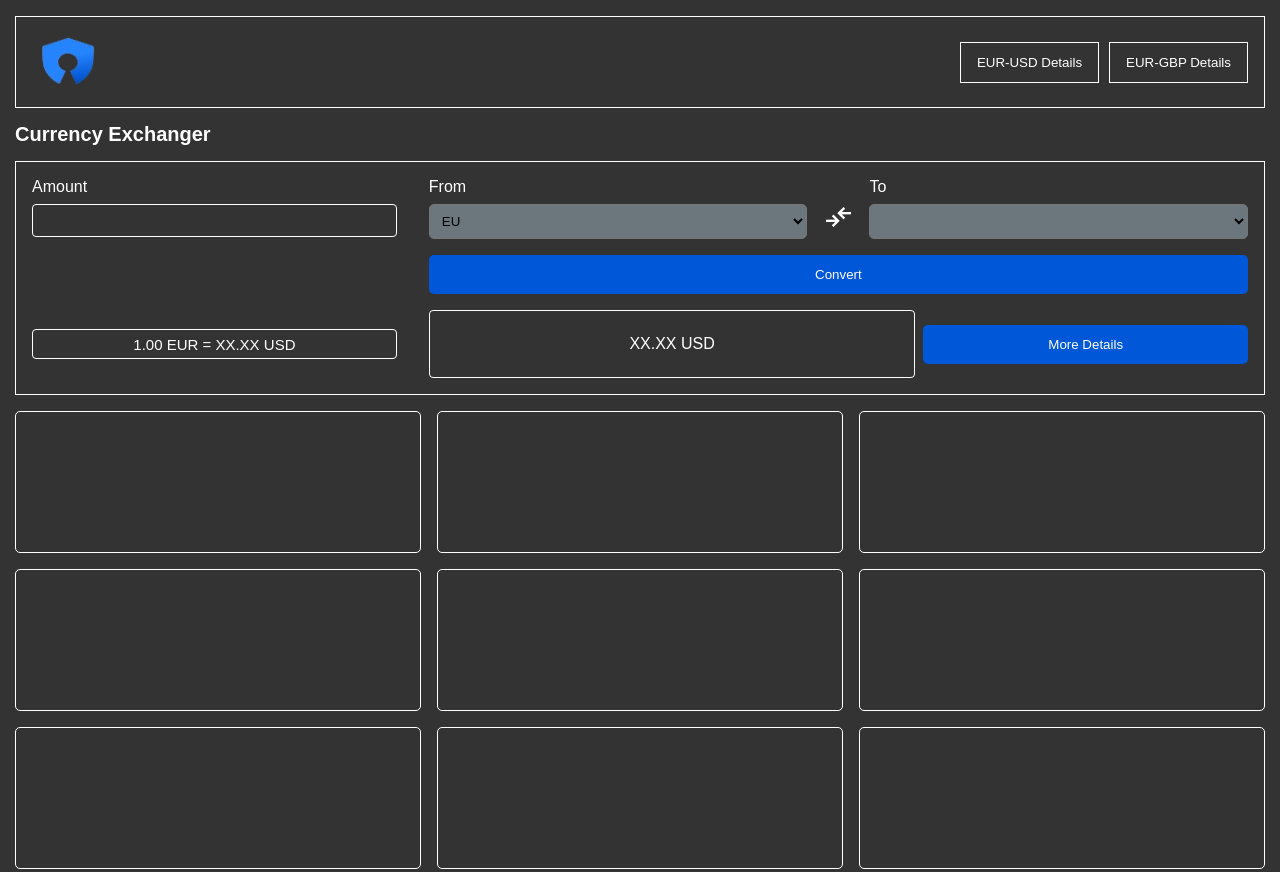
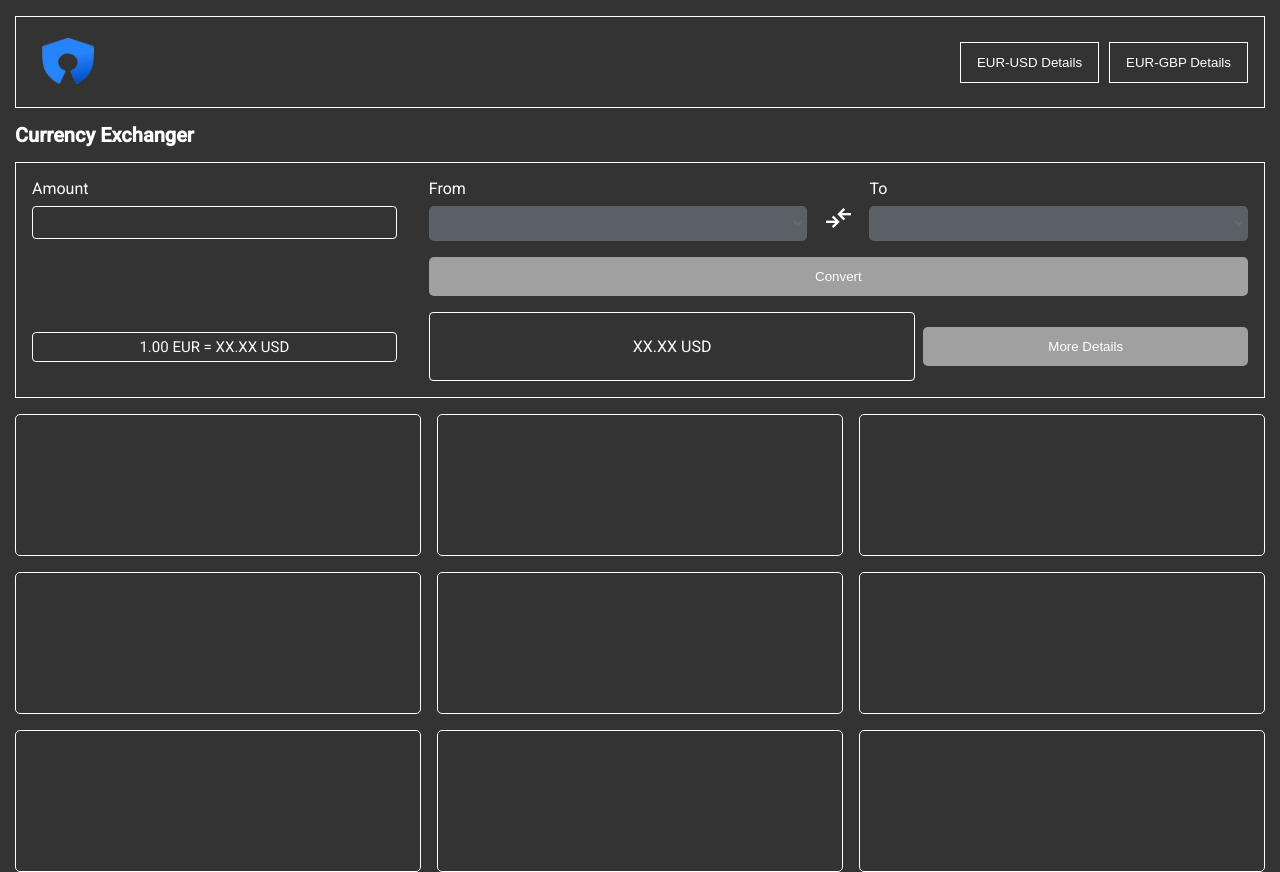
Before and after one commit to Mbarachi/currency-exchanger, an Angular app: page / in a window 1280 px wide. Built offline with nearby package versions, Linux system fonts and the light colour scheme.

Commit message:
All other elements are disbaled until valid value is entered and vice versa

```diff
--- a/src/app/app.component.html
+++ b/src/app/app.component.html
@@ -19,16 +19,14 @@
       <div class="flex-panel-top">
         <div class="amount-input">
           <label for="amount">Amount</label>
-          <input type="number">
+          <input matInput type="number" (input)="onInput($event)">
         </div>
         <div class="converter">
           <div class="currency-dropdown">
             <div class="from-input">
               <label for="from">From</label>
-              <select>
-                <option>EU</option>
-                <option>USD</option>
-                <option>NG</option>
+              <select [disabled]="areElementsDisabled">
+                <option *ngFor="let currencyCode of getCurrencyCodes()">{{ currencyCode }}</option>
               </select>
             </div>
             <span class="material-symbols-outlined compare_arrows">
@@ -36,15 +34,13 @@
             </span>
             <div class="to-input">
               <label for="to">To</label>
-              <select>
-                <option></option>
-                <option></option>
-                <option></option>
+              <select [disabled]="areElementsDisabled">
+                <option *ngFor="let currencyCode of getCurrencyCodes()">{{ currencyCode }}</option>
               </select>
             </div>
           </div>
           <div>
-            <button class="convert_button">Convert</button>
+            <button class="convert_button" [class.disabled]="areElementsDisabled">Convert</button>
           </div>
         </div>
       </div>
@@ -56,7 +52,7 @@
             <div class="exchange-rate-value-container">
               <p>XX.XX USD</p>
             </div>
-            <button class="more_details_button">More Details</button>
+            <button class="more_details_button" [class.disabled]="areElementsDisabled">More Details</button>
           </div>
       </div>
     </div>
--- a/src/app/app.component.scss
+++ b/src/app/app.component.scss
@@ -138,6 +138,10 @@ select {
         border-radius: 5px;
         color: white;
         cursor: pointer;
+        &.disabled {
+            background-color: #a0a0a0;
+            cursor: not-allowed;
+          }
     }
 }
 
@@ -170,6 +174,10 @@ select {
     color: white;
     width: 100%;
     cursor: pointer;
+    &.disabled {
+        background-color: #a0a0a0;
+        cursor: not-allowed;
+      }
 }
 
 .card-grid {
--- a/src/app/app.component.ts
+++ b/src/app/app.component.ts
@@ -1,12 +1,53 @@
-import { Component } from '@angular/core';
+import { Component, OnInit } from '@angular/core';
+import { CurrencyExchangeServiceService } from 'src/services/currency-exchange-service.service';
+import { CurrencyExchangeRates } from 'src/types/currencyExchangeTypes';
 
 @Component({
   selector: 'app-root',
   templateUrl: './app.component.html',
   styleUrls: ['./app.component.scss']
 })
-export class AppComponent {
+
+export class AppComponent implements OnInit {
+
+  constructor(private exchangeService: CurrencyExchangeServiceService) { }
+
+  inputAmount: number = 0
+
+  areElementsDisabled: boolean = true
+
+  ngOnInit(): void {
+    // this.getLatestRates();
+  }
+
   title = 'currency-coverter';
 
-   cards = [1,2,3,4,5,6,7,8,9]
+  cards = [1, 2, 3, 4, 5, 6, 7, 8, 9]
+
+  currencies: CurrencyExchangeRates = {}
+
+  getLatestRates() {
+    this.exchangeService.getLatestExchangeRates().subscribe((res) => {
+      if(res.success){
+        this.currencies = res.rates
+        console.log(res)
+      }
+    },
+      (error) => {
+        console.log(error)
+      }
+
+    )
+  }
+
+  onInput(value:any){
+    console.log(value.target.value)
+    let amount = value.target.value
+    this.areElementsDisabled = !value.target.value;
+  }
+
+  getCurrencyCodes(): string[]{
+    return Object.keys(this.currencies)
+  }
+
 }
--- a/src/index.html
+++ b/src/index.html
@@ -7,6 +7,9 @@
   <meta name="viewport" content="width=device-width, initial-scale=1">
   <link rel="icon" type="image/x-icon" href="favicon.ico">
   <link rel="stylesheet" href="https://fonts.googleapis.com/css2?family=Material+Symbols+Outlined:opsz,wght,FILL,GRAD@24,400,0,0" />
+  <link rel="preconnect" href="https://fonts.gstatic.com">
+  <link href="https://fonts.googleapis.com/css2?family=Roboto:wght@300;400;500&display=swap" rel="stylesheet">
+  <link href="https://fonts.googleapis.com/icon?family=Material+Icons" rel="stylesheet">
 </head>
 <body>
   <app-root></app-root>
--- a/src/services/currency-exchange-service.service.ts
+++ b/src/services/currency-exchange-service.service.ts
@@ -1,6 +1,7 @@
 import { Injectable } from '@angular/core';
 import {HttpClient} from '@angular/common/http'
 import { environment } from 'src/environments/environment';
+import { Observable } from 'rxjs';
 
 @Injectable({
   providedIn: 'root'
@@ -12,7 +13,7 @@ export class CurrencyExchangeServiceService {
    accessKey = environment.apiKey;
    baseUrl = environment.baseUrl
 
-  getLatestExchangeRates(){
+  getLatestExchangeRates() : Observable<any>{
     const url = `${this.baseUrl}/latest?access_key=${this.accessKey}`;
     return this.httpClient.get(url);
   }
--- a/src/styles.scss
+++ b/src/styles.scss
@@ -16,3 +16,5 @@ body {
     padding-right: 15px;
     padding-left: 15px;
 }
+html, body { height: 100%; }
+body { margin: 0; font-family: Roboto, "Helvetica Neue", sans-serif; }
--- /dev/null
+++ b/src/types/currencyExchangeTypes.ts
@@ -0,0 +1,3 @@
+export type CurrencyExchangeRates = {
+    [currencyCode: string]: number;
+};
```
Also changed, not shown: src/app/app.module.ts (+8 -2 lines).
